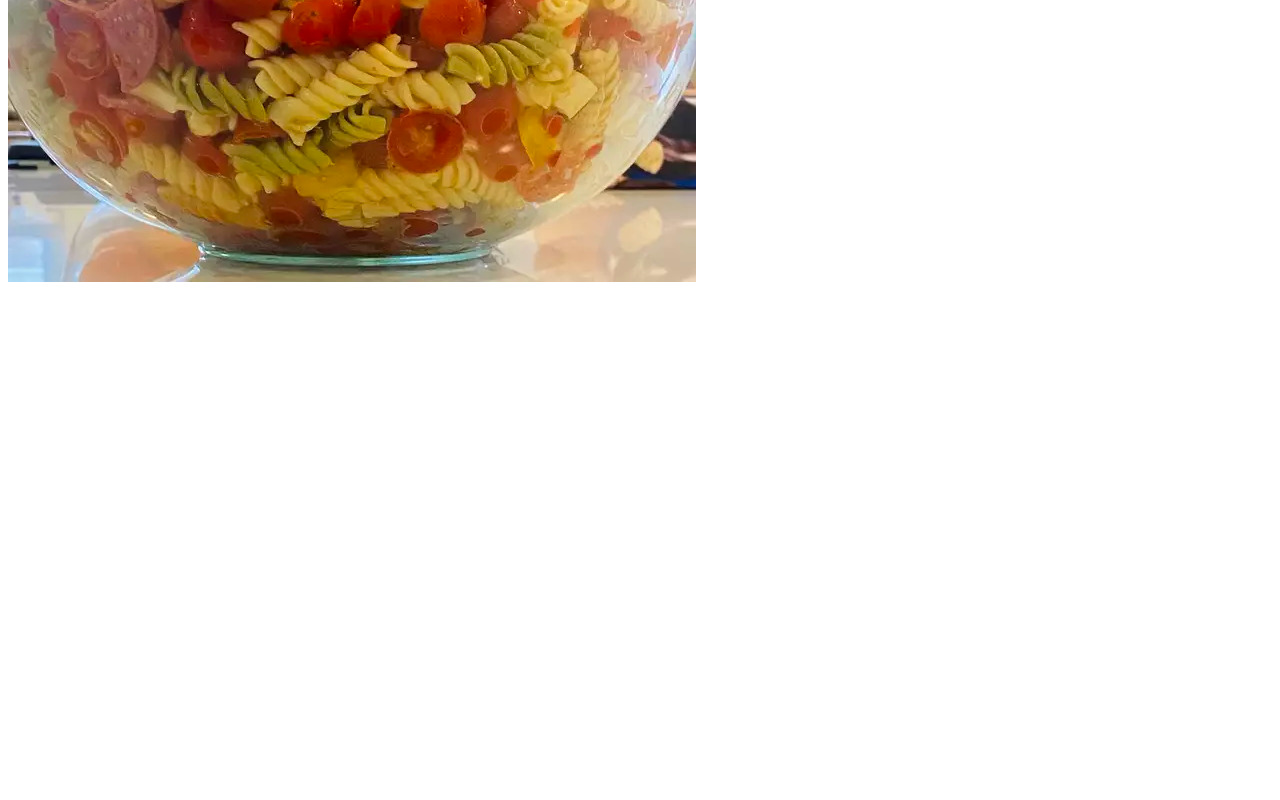
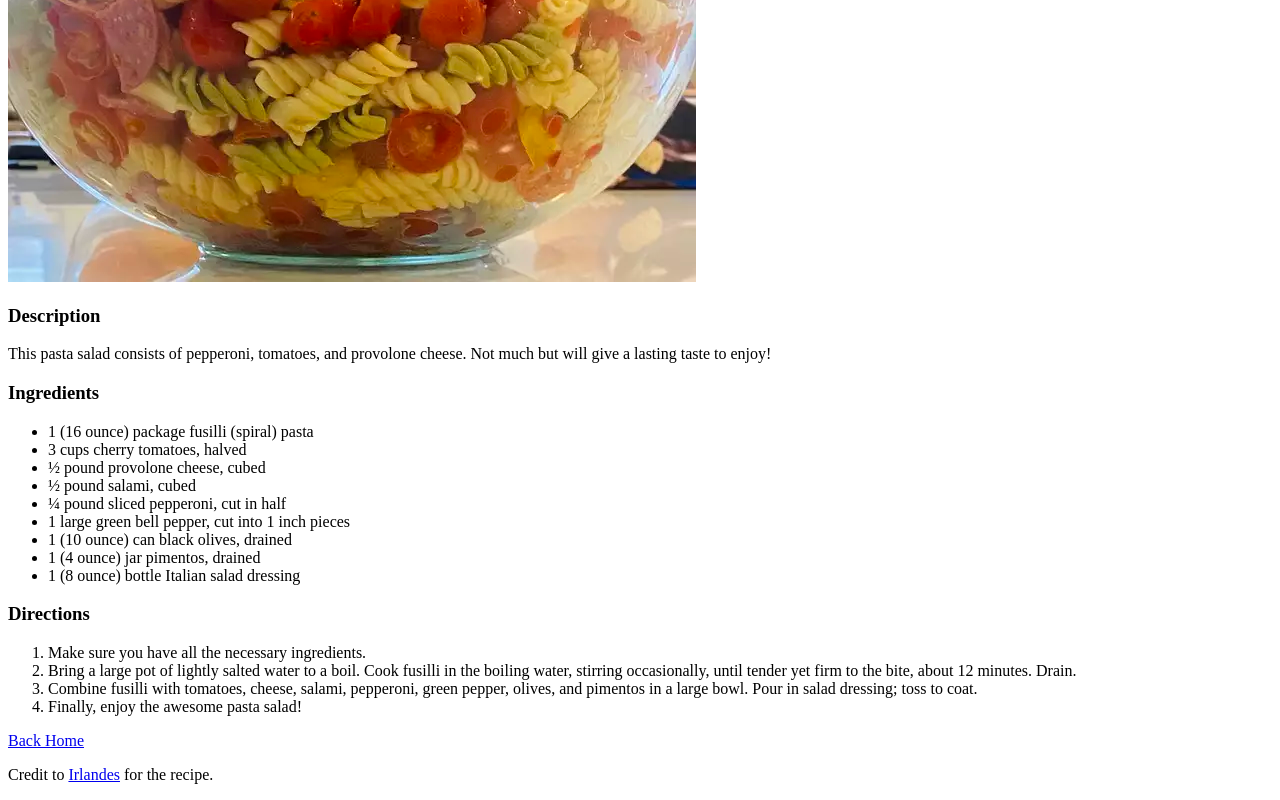
Before and after one commit to lunstia/odin-recipes, a plain HTML site: page recipes/awesome-pasta-salad.html in a window 1280 px wide. Shown: the part 310-1110 px from the top of the page. Before the commit the page ends 800 px from the top, so only its background shows below. Drawn offline with Linux system fonts and the light colour scheme.

Commit message:
Finish awesome pasta salad recipe

```diff
--- a/recipes/awesome-pasta-salad.html
+++ b/recipes/awesome-pasta-salad.html
@@ -8,5 +8,43 @@
 <body>
     <h1>Awesome Pasta Salad</h1>
     <img src="../images/awp.webp" alt="An awesome pasta salad">
+    <h3>Description</h3>
+    <p>This pasta salad consists of pepperoni, tomatoes, and provolone cheese. Not much but will give a lasting taste to enjoy! </p>
+    <h3>Ingredients</h3>
+    <ul>
+        <li>1 (16 ounce) package fusilli (spiral) pasta</li>
+
+        <li>3 cups cherry tomatoes, halved</li>
+
+        <li>½ pound provolone cheese, cubed</li>
+
+        <li>½ pound salami, cubed</li>
+
+        <li>¼ pound sliced pepperoni, cut in half</li>
+
+        <li>1 large green bell pepper, cut into 1 inch pieces</li>
+
+        <li>1 (10 ounce) can black olives, drained</li>
+
+        <li>1 (4 ounce) jar pimentos, drained</li>
+
+        <li>1 (8 ounce) bottle Italian salad dressing</li>
+    </ul>
+    <h3>Directions</h3>
+    <ol>
+        <li>Make sure you have all the necessary ingredients.</li>
+        <li>
+            Bring a large pot of lightly salted water to a boil. Cook fusilli in the boiling water, stirring occasionally, until tender yet firm to the bite, about 12 minutes. Drain.
+        </li>
+        <li>
+            Combine fusilli with tomatoes, cheese, salami, pepperoni, green pepper, olives, and pimentos in a large bowl. Pour in salad dressing; toss to coat.
+        </li>
+        <li>
+            Finally, enjoy the awesome pasta salad!
+        </li>
+    </ol>
+    <a href="../index.html">Back Home</a>
+    <br>
+    <p>Credit to <a href="https://www.allrecipes.com/recipe/52734/awesome-pasta-salad/">Irlandes</a> for the recipe.</p>
 </body>
 </html>
```
